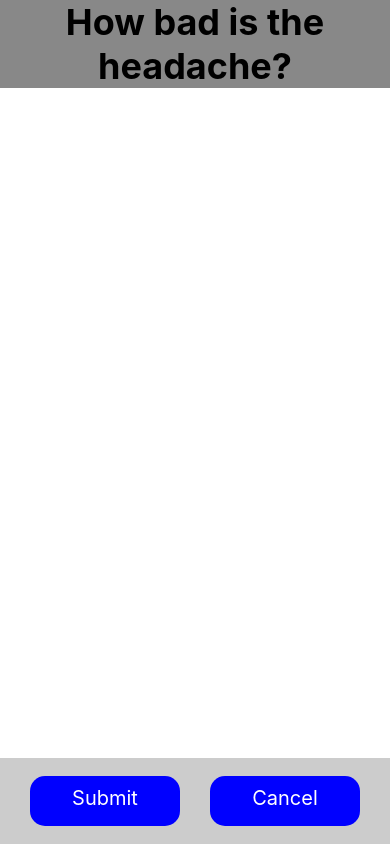
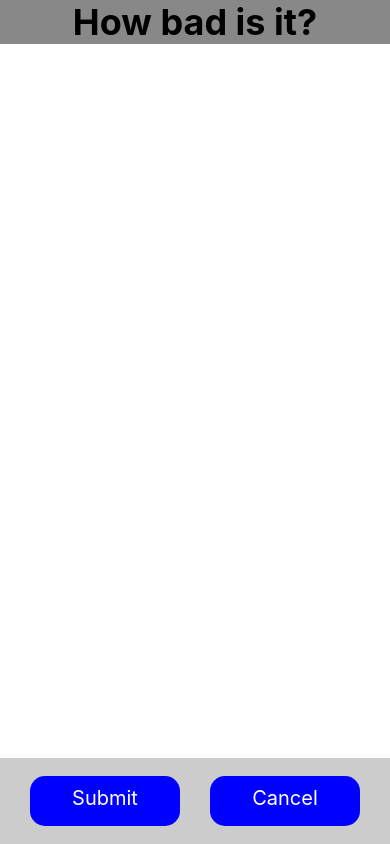
Before and after one commit to benengr/headache_logger, a React Native app: screen / in a window 390 px wide. Built offline with nearby package versions, Linux system fonts and the light colour scheme.

Commit message:
created string resource file

```diff
--- a/src/components/EntryWidget.tsx
+++ b/src/components/EntryWidget.tsx
@@ -1,6 +1,8 @@
 import React, {Component} from 'react';
 import {Platform, StyleSheet, Text, View, TouchableOpacity} from 'react-native';
 import ActionButton from './ActionButton';
+import Strings from '../values/strings';
+
 
 interface Props {}
 export default class EntryWidget extends Component<Props> {
@@ -8,7 +10,7 @@ export default class EntryWidget extends Component<Props> {
     render() {
         return(
             <View style={styles.conatiner}>
-                <Text style={styles.header}>How bad is the headache?</Text>
+                <Text style={styles.header}>{Strings.entryHeader}</Text>
                 <View style={styles.buttonContainer}>
                     <ActionButton style={styles.button}>Submit</ActionButton>
                     <ActionButton style={styles.button}>Cancel</ActionButton>
--- /dev/null
+++ b/src/values/strings.ts
@@ -0,0 +1,3 @@
+export default {
+    entryHeader: "How bad is it?"
+}
```
